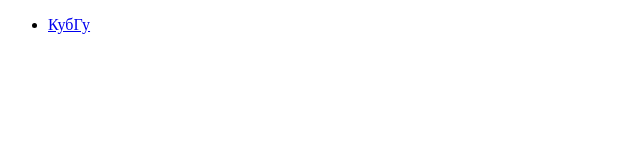
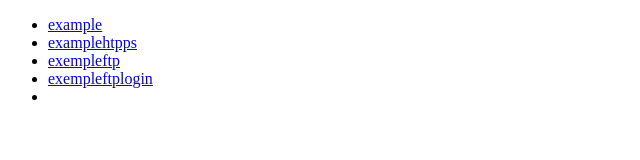
Before and after one commit to MishaKovalev/MishaKovalev.github.io, a plain HTML site: page index.html in a window 1280 px wide. Shown: the whole page, without its empty margins (0-640 px from the left). Drawn offline with Linux system fonts and the light colour scheme.

Commit message:
Add files via upload

```diff
--- a/index.html
+++ b/index.html
@@ -10,7 +10,13 @@
 <body>
 
 <ul>
-    <li><a href="http://kubsu.ru/">КубГу</a></li>
+    <li><a href="example.com">example</a></li>
+    <li><a href="https://example.com/">examplehtpps</a></li>
+    <li><a href="ftp://example.com/text.txt">exempleftp</a></li>
+    <li><a href=ftp://mishka:001@example.com/text.txt">exempleftplogin</a></li>
+    <li><a href=</a></li>
+
+
 
 </ul>
 
```
